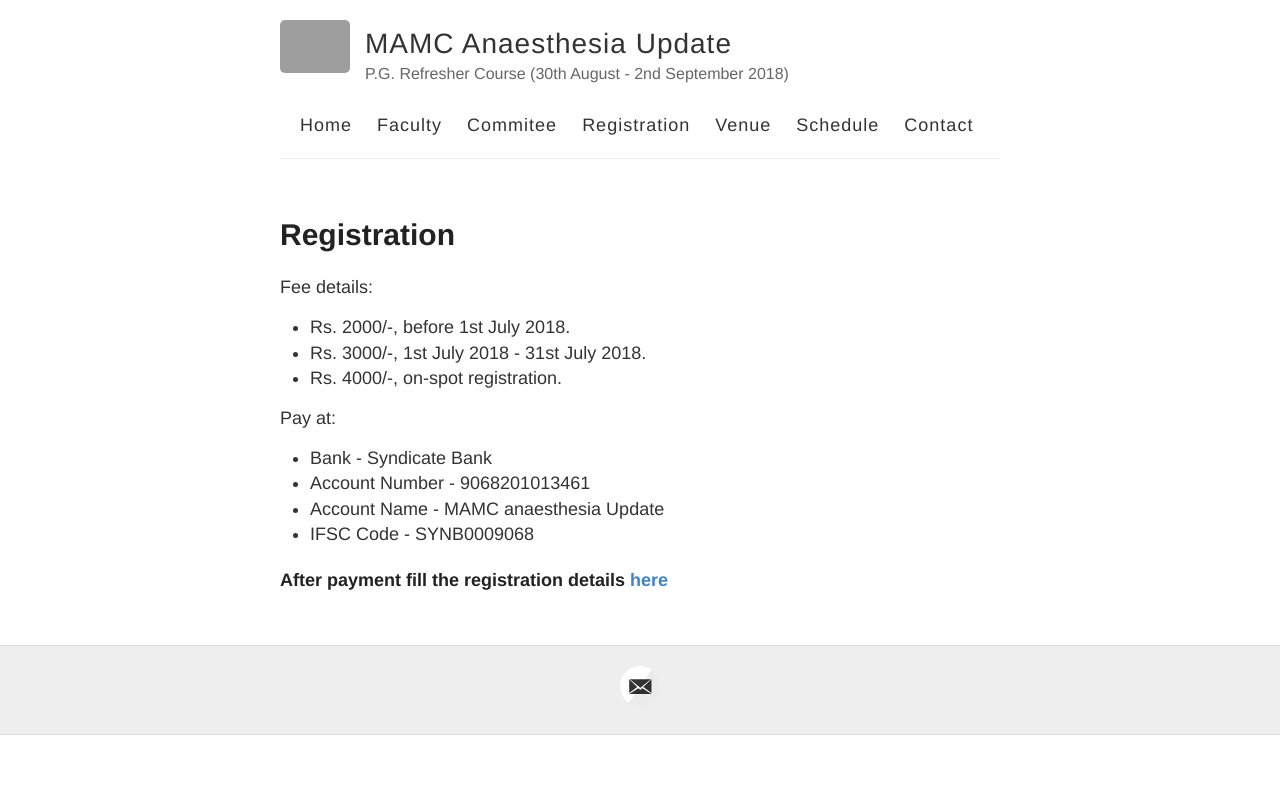
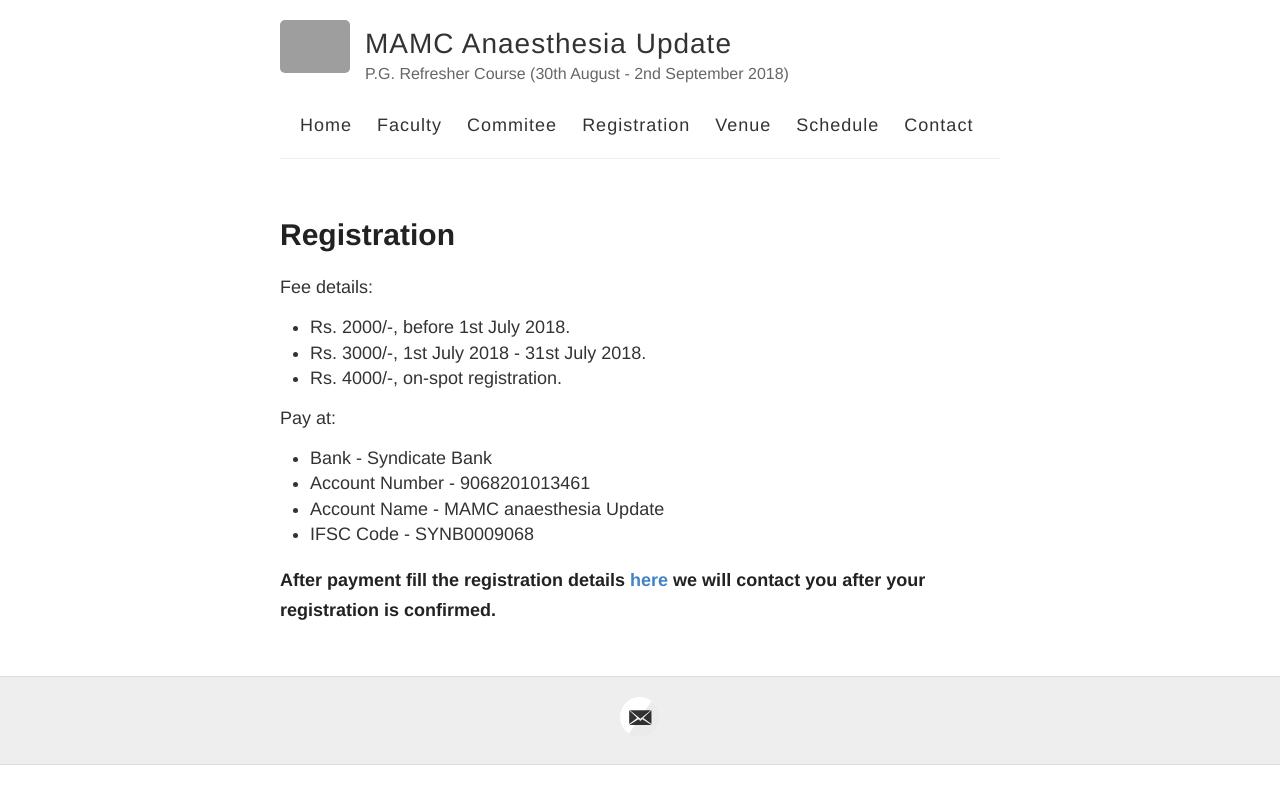
Before and after one commit to manofcomputer/manofcomputer.github.io, a Jekyll site: the page built from registration.md, in a window 1280 px wide. Shown: the top 804 px of the page. Built offline with Jekyll 4.4.1, drawn with Linux system fonts in a browser that asks for light colours; grey boxes are pictures that could not be loaded.

Commit message:
Added contact back works

```diff
--- a/registration.md
+++ b/registration.md
@@ -15,4 +15,4 @@ Pay at:
 - Account Name   - MAMC anaesthesia Update
 - IFSC Code      - SYNB0009068
 
-##### After payment fill the registration details [here](https://goo.gl/forms/Zzoy8XcSZJkKDtBm1){:target="_blank"}
+##### After payment fill the registration details [here](https://goo.gl/forms/Zzoy8XcSZJkKDtBm1){:target="_blank"} we will contact you after your registration is confirmed.
```
